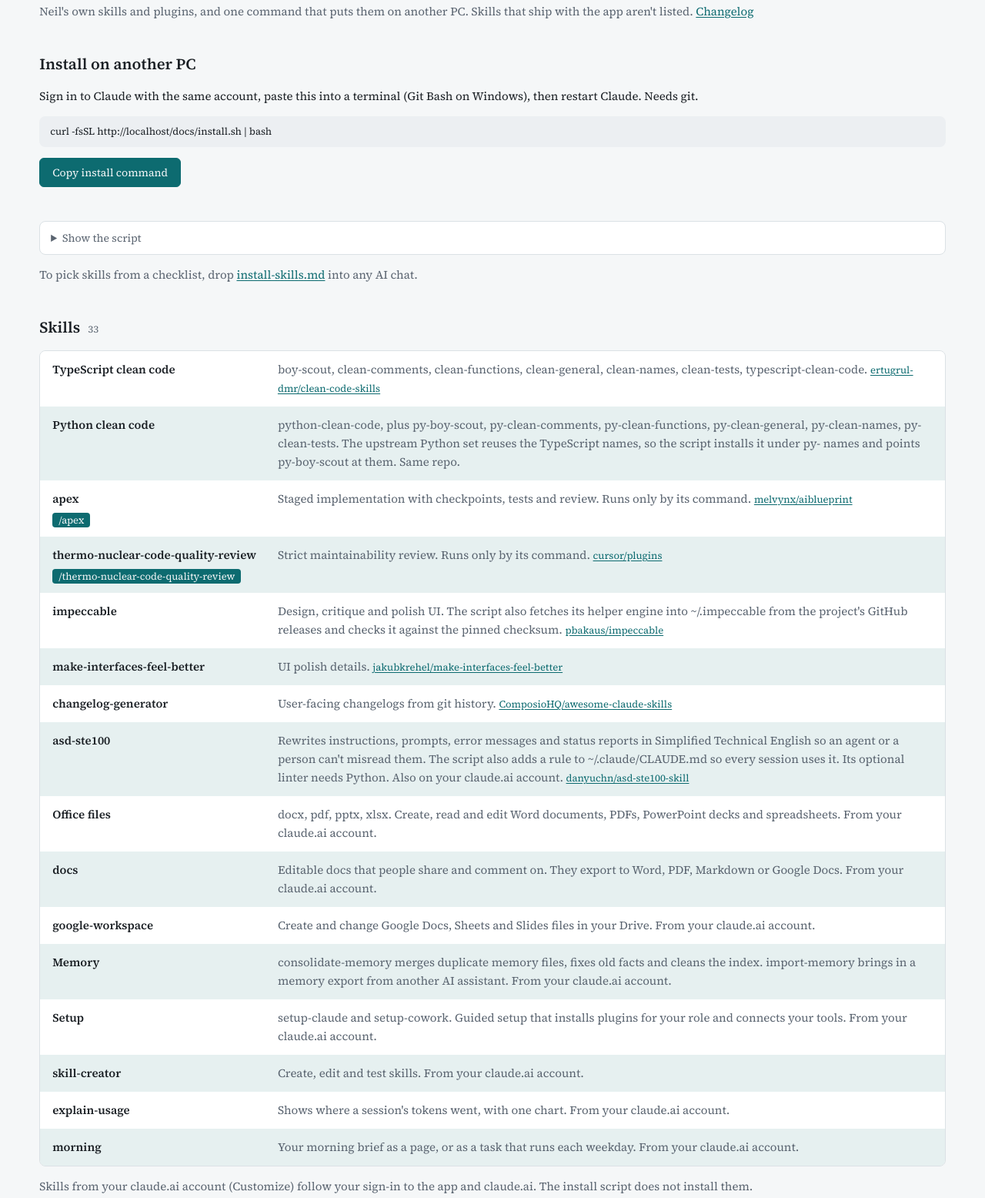
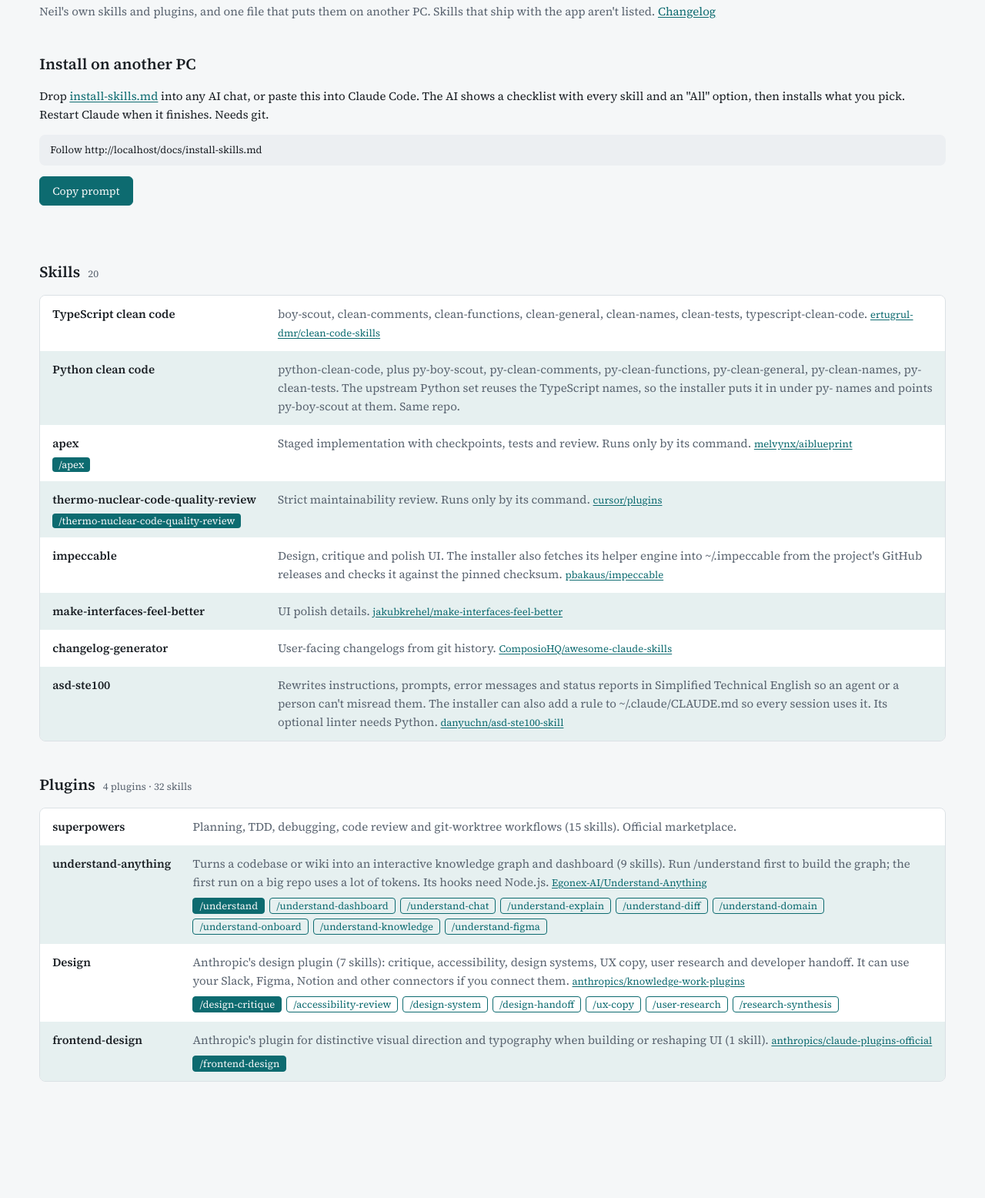
Before and after one commit to nnabil-prog/ai-skills-kit, a plain HTML site: page docs/index.html in a window 1280 px wide. Shown: the part 93-1649 px from the top of the page at 77% size. After the commit the page ends 1562 px from the top, so only its background shows below. Drawn offline with Linux system fonts and the light colour scheme; no server answers.

Commit message:
Remove install.sh and the claude.ai account skills
The skill picker is now the only installer. The page copies a prompt that points to install-skills.md. The lists show only the kit's own 20 skills and 4 plugins.

Co-Authored-By: Claude Opus 5.5 <noreply@anthropic.com>

```diff
--- a/docs/index.html
+++ b/docs/index.html
@@ -39,12 +39,9 @@
     justify-self: start; font: 500 0.875rem var(--ui); padding: 8px 16px; border-radius: 6px; cursor: pointer;
     border: 1px solid var(--accent); background: var(--accent); color: var(--bg);
   }
-  button:focus-visible, a:focus-visible, summary:focus-visible { outline: 2px solid var(--accent); outline-offset: 2px; }
+  button:focus-visible, a:focus-visible { outline: 2px solid var(--accent); outline-offset: 2px; }
   .status { font-size: 0.8125rem; color: var(--accent); min-height: 1.2em; }
   .oneliner { margin: 0; padding: 10px 14px; background: var(--code-bg); border-radius: 8px; font: 400 0.8125rem/1.55 var(--mono); overflow-wrap: anywhere; }
-  details { border: 1px solid var(--rule); border-radius: 8px; background: var(--surface); min-width: 0; }
-  summary { cursor: pointer; padding: 10px 14px; font-size: 0.875rem; color: var(--muted); }
-  pre { margin: 0; padding: 14px 16px; overflow: auto; background: var(--code-bg); border-radius: 0 0 8px 8px; font: 400 0.8125rem/1.55 var(--mono); }
   dl { margin: 0; border: 1px solid var(--rule); border-radius: 8px; overflow: hidden; display: grid; grid-template-columns: minmax(0, max-content) minmax(0, 1fr); }
   .row { grid-column: 1 / -1; display: grid; grid-template-columns: subgrid; gap: 6px 28px; padding: 12px 16px; background: var(--surface); }
   .row:nth-child(even) { background: var(--stripe); }
@@ -62,40 +59,29 @@
 <main>
   <header>
     <h1>AI Skills Kit</h1>
-    <p class="muted">Neil's own skills and plugins, and one command that puts them on another PC. Skills that ship with the app aren't listed. <a href="https://github.com/nnabil-prog/ai-skills-kit/blob/main/docs/CHANGELOG.md">Changelog</a></p>
+    <p class="muted">Neil's own skills and plugins, and one file that puts them on another PC. Skills that ship with the app aren't listed. <a href="https://github.com/nnabil-prog/ai-skills-kit/blob/main/docs/CHANGELOG.md">Changelog</a></p>
   </header>
 
   <section aria-labelledby="install">
     <h2 id="install">Install on another PC</h2>
-    <p>Sign in to Claude with the same account, paste this into a terminal (Git Bash on Windows), then restart Claude. Needs git.</p>
+    <p>Drop <a href="install-skills.md" download>install-skills.md</a> into any AI chat, or paste this into Claude Code. The AI shows a checklist with every skill and an "All" option, then installs what you pick. Restart Claude when it finishes. Needs git.</p>
     <p class="oneliner" id="oneliner"></p>
-    <button type="button" id="copy">Copy install command</button>
+    <button type="button" id="copy">Copy prompt</button>
     <span class="status" id="status" role="status"></span>
-    <details><summary>Show the script</summary><pre id="script">Loading…</pre></details>
-    <p class="muted">To pick skills from a checklist, drop <a href="install-skills.md" download>install-skills.md</a> into any AI chat.</p>
   </section>
 
   <section aria-labelledby="own">
-    <h2 id="own">Skills <span>33</span></h2>
+    <h2 id="own">Skills <span>20</span></h2>
     <dl>
       <div class="row"><dt>TypeScript clean code</dt><dd>boy-scout, clean-comments, clean-functions, clean-general, clean-names, clean-tests, typescript-clean-code. <a href="https://github.com/ertugrul-dmr/clean-code-skills">ertugrul-dmr/clean-code-skills</a></dd></div>
-      <div class="row"><dt>Python clean code</dt><dd>python-clean-code, plus py-boy-scout, py-clean-comments, py-clean-functions, py-clean-general, py-clean-names, py-clean-tests. The upstream Python set reuses the TypeScript names, so the script installs it under py- names and points py-boy-scout at them. Same repo.</dd></div>
+      <div class="row"><dt>Python clean code</dt><dd>python-clean-code, plus py-boy-scout, py-clean-comments, py-clean-functions, py-clean-general, py-clean-names, py-clean-tests. The upstream Python set reuses the TypeScript names, so the installer puts it in under py- names and points py-boy-scout at them. Same repo.</dd></div>
       <div class="row"><dt>apex <code class="cmd">/apex</code></dt><dd>Staged implementation with checkpoints, tests and review. Runs only by its command. <a href="https://github.com/melvynx/aiblueprint">melvynx/aiblueprint</a></dd></div>
       <div class="row"><dt>thermo-nuclear-code-quality-review <code class="cmd">/thermo-nuclear-code-quality-review</code></dt><dd>Strict maintainability review. Runs only by its command. <a href="https://github.com/cursor/plugins">cursor/plugins</a></dd></div>
-      <div class="row"><dt>impeccable</dt><dd>Design, critique and polish UI. The script also fetches its helper engine into ~/.impeccable from the project's GitHub releases and checks it against the pinned checksum. <a href="https://github.com/pbakaus/impeccable">pbakaus/impeccable</a></dd></div>
+      <div class="row"><dt>impeccable</dt><dd>Design, critique and polish UI. The installer also fetches its helper engine into ~/.impeccable from the project's GitHub releases and checks it against the pinned checksum. <a href="https://github.com/pbakaus/impeccable">pbakaus/impeccable</a></dd></div>
       <div class="row"><dt>make-interfaces-feel-better</dt><dd>UI polish details. <a href="https://github.com/jakubkrehel/make-interfaces-feel-better">jakubkrehel/make-interfaces-feel-better</a></dd></div>
       <div class="row"><dt>changelog-generator</dt><dd>User-facing changelogs from git history. <a href="https://github.com/ComposioHQ/awesome-claude-skills">ComposioHQ/awesome-claude-skills</a></dd></div>
-      <div class="row"><dt>asd-ste100</dt><dd>Rewrites instructions, prompts, error messages and status reports in Simplified Technical English so an agent or a person can't misread them. The script also adds a rule to ~/.claude/CLAUDE.md so every session uses it. Its optional linter needs Python. Also on your claude.ai account. <a href="https://github.com/danyuchn/asd-ste100-skill">danyuchn/asd-ste100-skill</a></dd></div>
-      <div class="row"><dt>Office files</dt><dd>docx, pdf, pptx, xlsx. Create, read and edit Word documents, PDFs, PowerPoint decks and spreadsheets. From your claude.ai account.</dd></div>
-      <div class="row"><dt>docs</dt><dd>Editable docs that people share and comment on. They export to Word, PDF, Markdown or Google Docs. From your claude.ai account.</dd></div>
-      <div class="row"><dt>google-workspace</dt><dd>Create and change Google Docs, Sheets and Slides files in your Drive. From your claude.ai account.</dd></div>
-      <div class="row"><dt>Memory</dt><dd>consolidate-memory merges duplicate memory files, fixes old facts and cleans the index. import-memory brings in a memory export from another AI assistant. From your claude.ai account.</dd></div>
-      <div class="row"><dt>Setup</dt><dd>setup-claude and setup-cowork. Guided setup that installs plugins for your role and connects your tools. From your claude.ai account.</dd></div>
-      <div class="row"><dt>skill-creator</dt><dd>Create, edit and test skills. From your claude.ai account.</dd></div>
-      <div class="row"><dt>explain-usage</dt><dd>Shows where a session's tokens went, with one chart. From your claude.ai account.</dd></div>
-      <div class="row"><dt>morning</dt><dd>Your morning brief as a page, or as a task that runs each weekday. From your claude.ai account.</dd></div>
+      <div class="row"><dt>asd-ste100</dt><dd>Rewrites instructions, prompts, error messages and status reports in Simplified Technical English so an agent or a person can't misread them. The installer can also add a rule to ~/.claude/CLAUDE.md so every session uses it. Its optional linter needs Python. <a href="https://github.com/danyuchn/asd-ste100-skill">danyuchn/asd-ste100-skill</a></dd></div>
     </dl>
-    <p class="muted">Skills from your claude.ai account (Customize) follow your sign-in to the app and claude.ai. The install script does not install them.</p>
   </section>
 
   <section aria-labelledby="plugins">
@@ -103,33 +89,28 @@
     <dl>
       <div class="row"><dt>superpowers</dt><dd>Planning, TDD, debugging, code review and git-worktree workflows (15 skills). Official marketplace.</dd></div>
       <div class="row"><dt>understand-anything</dt><dd>Turns a codebase or wiki into an interactive knowledge graph and dashboard (9 skills). Run /understand first to build the graph; the first run on a big repo uses a lot of tokens. Its hooks need Node.js. <a href="https://github.com/Egonex-AI/Understand-Anything">Egonex-AI/Understand-Anything</a><span class="cmds"><code>/understand</code><code>/understand-dashboard</code><code>/understand-chat</code><code>/understand-explain</code><code>/understand-diff</code><code>/understand-domain</code><code>/understand-onboard</code><code>/understand-knowledge</code><code>/understand-figma</code></span></dd></div>
-      <div class="row"><dt>Design</dt><dd>Anthropic's design plugin (7 skills): critique, accessibility, design systems, UX copy, user research and developer handoff. It can use your Slack, Figma, Notion and other connectors if you connect them. Added on claude.ai (Customize). <a href="https://github.com/anthropics/knowledge-work-plugins">anthropics/knowledge-work-plugins</a><span class="cmds"><code>/design-critique</code><code>/accessibility-review</code><code>/design-system</code><code>/design-handoff</code><code>/ux-copy</code><code>/user-research</code><code>/research-synthesis</code></span></dd></div>
-      <div class="row"><dt>frontend-design</dt><dd>Anthropic's plugin for distinctive visual direction and typography when building or reshaping UI (1 skill). Added on claude.ai (Customize). <a href="https://github.com/anthropics/claude-plugins-official">anthropics/claude-plugins-official</a><span class="cmds"><code>/frontend-design</code></span></dd></div>
+      <div class="row"><dt>Design</dt><dd>Anthropic's design plugin (7 skills): critique, accessibility, design systems, UX copy, user research and developer handoff. It can use your Slack, Figma, Notion and other connectors if you connect them. <a href="https://github.com/anthropics/knowledge-work-plugins">anthropics/knowledge-work-plugins</a><span class="cmds"><code>/design-critique</code><code>/accessibility-review</code><code>/design-system</code><code>/design-handoff</code><code>/ux-copy</code><code>/user-research</code><code>/research-synthesis</code></span></dd></div>
+      <div class="row"><dt>frontend-design</dt><dd>Anthropic's plugin for distinctive visual direction and typography when building or reshaping UI (1 skill). <a href="https://github.com/anthropics/claude-plugins-official">anthropics/claude-plugins-official</a><span class="cmds"><code>/frontend-design</code></span></dd></div>
     </dl>
   </section>
 </main>
 <script>
-  // The install command always points at install.sh next to this page, so editing that one file updates both.
-  const scriptUrl = new URL('install.sh', location.href).href;
-  const command = `curl -fsSL ${scriptUrl} | bash`;
+  // The prompt points at install-skills.md next to this page, so the picker file is the one place to edit.
+  const pickerUrl = new URL('install-skills.md', location.href).href;
+  const prompt = `Follow ${pickerUrl}`;
   const status = document.getElementById('status');
-  document.getElementById('oneliner').textContent = command;
-
-  fetch(scriptUrl, { cache: 'no-cache' })
-    .then(r => r.ok ? r.text() : Promise.reject())
-    .then(text => { document.getElementById('script').textContent = text; })
-    .catch(() => { document.getElementById('script').textContent = `Couldn't load the script. Open ${scriptUrl}`; });
+  document.getElementById('oneliner').textContent = prompt;
 
   document.getElementById('copy').addEventListener('click', async () => {
     try {
-      await navigator.clipboard.writeText(command);
-      status.textContent = 'Copied. Paste it into a terminal and press Enter.';
+      await navigator.clipboard.writeText(prompt);
+      status.textContent = 'Copied. Paste it into Claude Code and press Enter.';
     } catch {
       const range = document.createRange();
       range.selectNodeContents(document.getElementById('oneliner'));
       getSelection().removeAllRanges();
       getSelection().addRange(range);
-      status.textContent = 'Copying is blocked here. The command is selected: press Ctrl+C.';
+      status.textContent = 'Copying is blocked here. The prompt is selected: press Ctrl+C.';
     }
   });
 </script>
```
Also changed, not shown: 5 other files.
